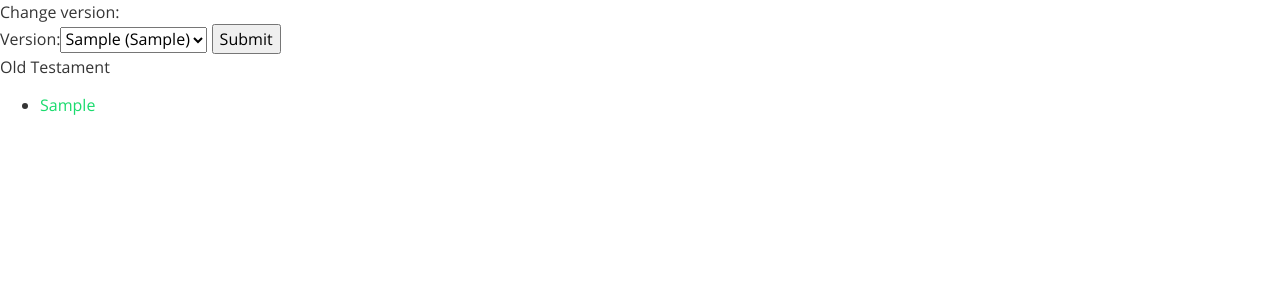
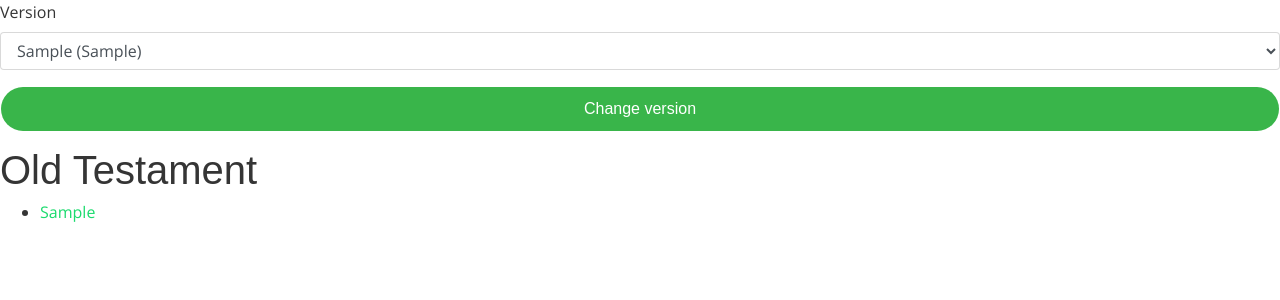
Before and after one commit to reginaalyssa/Deevo, a Django app: template deevo/bible/templates/bible/index.html in a window 1280 px wide. Shown: the part 60-360 px from the top of the page. Run offline with Django 3.2, Linux system fonts and the light colour scheme; tables that the repository leaves empty hold one stand-in row (values such as "Sample post"); the template is opened without the code that fills it: values that come from a table or form of the project are taken from there, most other values are stand-ins (such as "Sample title", 1, 10 or a date in 2020); some libraries are stand-ins or nearby versions; some web fonts are replaced.

Commit message:
Use django-crispy-forms for Read Bible books page

```diff
--- a/deevo/bible/templates/bible/index.html
+++ b/deevo/bible/templates/bible/index.html
@@ -2,18 +2,18 @@
 {% block title %}Read Bible{% endblock %}
 
 {% block content %}
-    Change version:
     <form action="{% url 'bible:change_version_book' %}" method="post">
         {% csrf_token %}
-        {{ form }}
-        <input type="submit" value="Submit" />
+        {% load crispy_forms_tags %}
+        {{ form|crispy }}
+        <input type="submit" value="Change version" class="btn btn-md green-button form-control" />
     </form>
-    <h2>Old Testament</h2>
+    <h1 class="text-bold">Old Testament</h1>
     <ul>
     {% for book in book_list %}
         <li><a href="{% url 'bible:chapter' version book.id 1 %}">{{ book.n }}</a></li>
         {% if book.n == 'Malachi' %}
-            </ul><h2>New Testament</h2><ul>
+            </ul><h1 class="text-bold">New Testament</h1><ul>
         {% endif %}
     {% endfor %}
     </ul>
```
